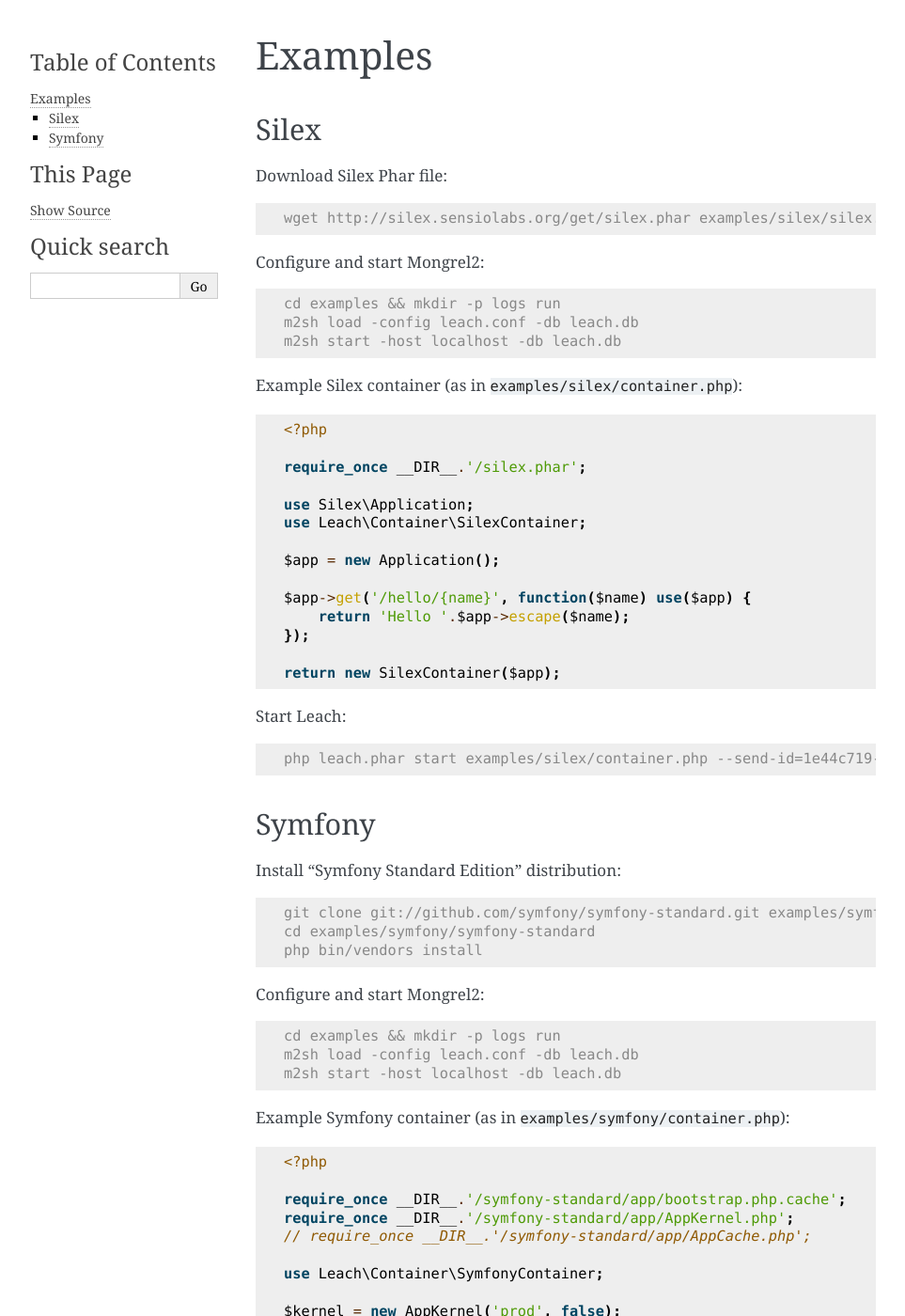
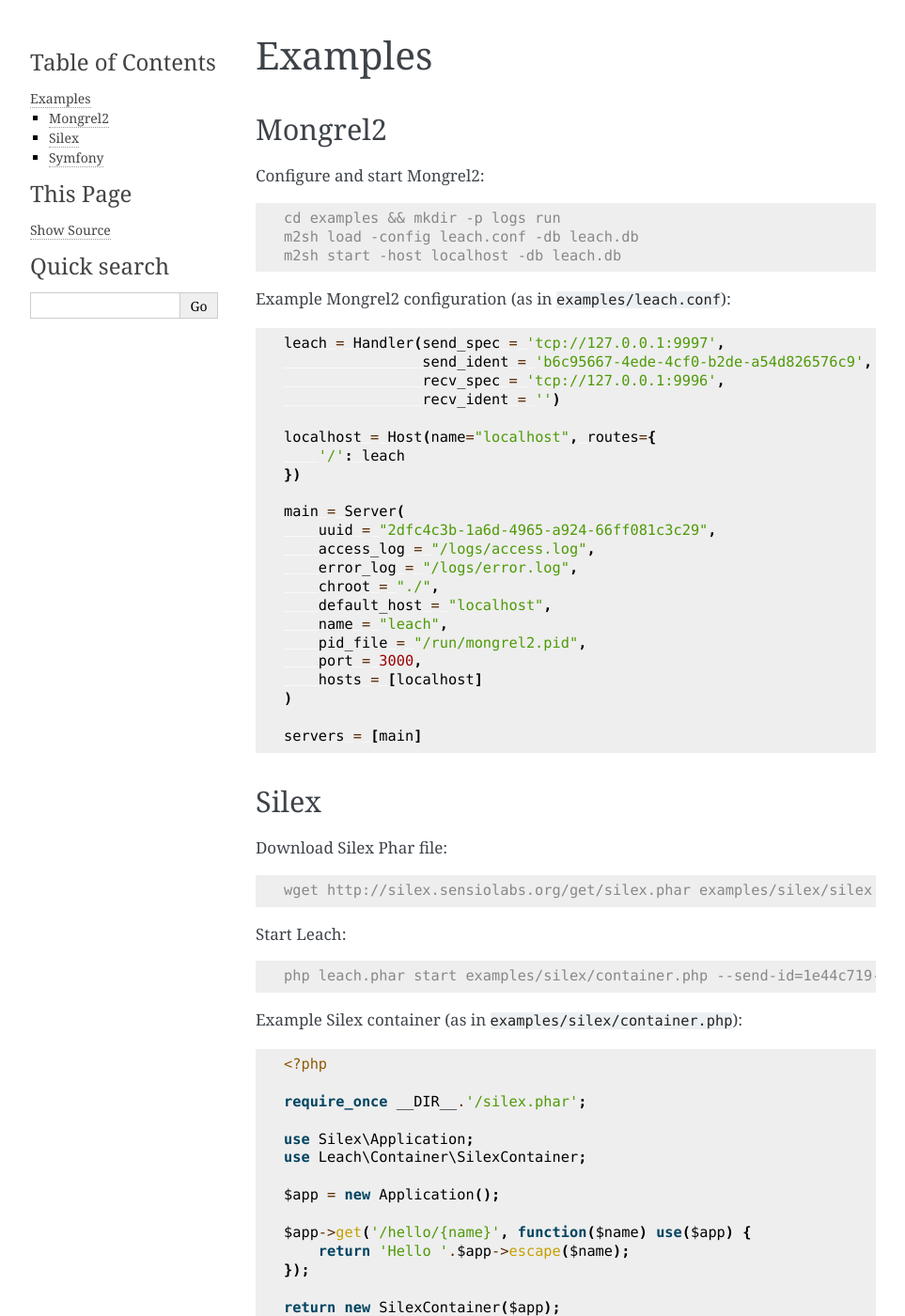
Before and after one commit to bawerd/Leach, a Sphinx documentation site: the page built from docs/usage/examples.rst, in a window 1280 px wide and 1400 px high. Shown: the whole window at 94% size, without its empty margins (148-1111 px from the left). Built offline with Sphinx 7.4.7, drawn with Linux system fonts in a browser that asks for light colours; some of the changed text lies outside the part shown.

```diff
--- a/docs/index.rst
+++ b/docs/index.rst
@@ -1,8 +1,10 @@
-Leach
-=====
+=======
+ Leach
+=======
 
 .. toctree::
    :maxdepth: 2
 
    usage/installation
+   usage/configuration
    usage/examples
--- a/docs/usage/examples.rst
+++ b/docs/usage/examples.rst
@@ -1,14 +1,10 @@
-Examples
-========
+==========
+ Examples
+==========
 
-Silex
------
-
-Download Silex Phar file:
-
-.. code-block:: console
-
-    wget http://silex.sensiolabs.org/get/silex.phar examples/silex/silex.phar
+----------
+ Mongrel2
+----------
 
 Configure and start Mongrel2:
 
@@ -17,6 +13,49 @@
     cd examples && mkdir -p logs run
     m2sh load -config leach.conf -db leach.db
     m2sh start -host localhost -db leach.db
+
+Example Mongrel2 configuration (as in ``examples/leach.conf``):
+
+.. code-block:: lua
+
+    leach = Handler(send_spec = 'tcp://127.0.0.1:9997',
+                    send_ident = 'b6c95667-4ede-4cf0-b2de-a54d826576c9',
+                    recv_spec = 'tcp://127.0.0.1:9996',
+                    recv_ident = '')
+
+    localhost = Host(name="localhost", routes={
+        '/': leach
+    })
+
+    main = Server(
+        uuid = "2dfc4c3b-1a6d-4965-a924-66ff081c3c29",
+        access_log = "/logs/access.log",
+        error_log = "/logs/error.log",
+        chroot = "./",
+        default_host = "localhost",
+        name = "leach",
+        pid_file = "/run/mongrel2.pid",
+        port = 3000,
+        hosts = [localhost]
+    )
+
+    servers = [main]
+
+-------
+ Silex
+-------
+
+Download Silex Phar file:
+
+.. code-block:: console
+
+    wget http://silex.sensiolabs.org/get/silex.phar examples/silex/silex.phar
+
+Start Leach:
+
+.. code-block:: console
+
+    php leach.phar start examples/silex/container.php --send-id=1e44c719-9d26-4992-8dd8-00142f650ea7
 
 Example Silex container (as in ``examples/silex/container.php``):
 
@@ -37,15 +76,9 @@
 
     return new SilexContainer($app);
 
-
-Start Leach:
-
-.. code-block:: console
-
-    php leach.phar start examples/silex/container.php --send-id=1e44c719-9d26-4992-8dd8-00142f650ea7
-
-Symfony
--------
+---------
+ Symfony
+---------
 
 Install "Symfony Standard Edition" distribution:
 
@@ -55,13 +88,11 @@
     cd examples/symfony/symfony-standard
     php bin/vendors install
 
-Configure and start Mongrel2:
+Start Leach:
 
 .. code-block:: console
 
-    cd examples && mkdir -p logs run
-    m2sh load -config leach.conf -db leach.db
-    m2sh start -host localhost -db leach.db
+    php leach.phar start examples/symfony/container.php --send-id=0aa1d405-e5b5-4a0c-a222-3fc4e30e0e6d
 
 Example Symfony container (as in ``examples/symfony/container.php``):
 
@@ -80,10 +111,3 @@
     $kernel->loadClassCache();
 
     return new SymfonyContainer($kernel);
-
-
-Start Leach:
-
-.. code-block:: console
-
-    php leach.phar start examples/symfony/container.php --send-id=0aa1d405-e5b5-4a0c-a222-3fc4e30e0e6d
```
Also changed, not shown: docs/usage/configuration.rst (added, +74 -0 lines), docs/usage/installation.rst (+12 -8 lines), 3 other files.
